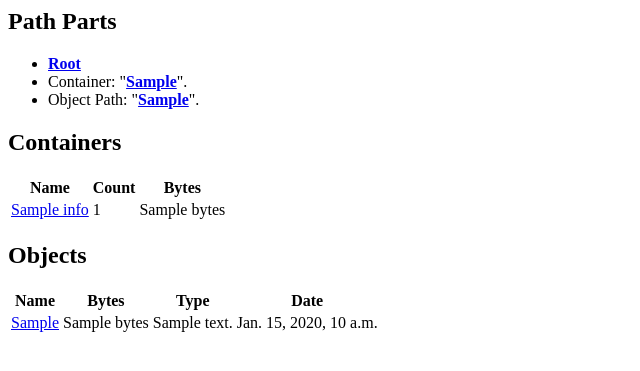
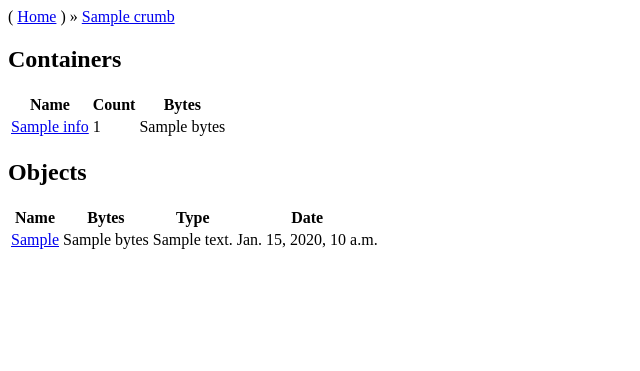
Before and after one commit to ryan-roemer/django-cloud-browser, a Django app: template cloud_browser/templates/cloud_browser/browser.html in a window 1280 px wide. Shown: the top 371 px of the page, without its empty margins (0-640 px from the left). Run offline with Django 3.2, Linux system fonts and the light colour scheme; the template is opened without the code that fills it: most values are stand-ins (such as "Sample title", 1, 10 or a date in 2020); parts of the project's set-up code (start-up, migrations or seed data) failed here and were passed over.

Commit message:
Add breadcrumbs feature and remove old header.

```diff
--- /dev/null
+++ b/cloud_browser/templates/cloud_browser/_breadcrumbs.html
@@ -0,0 +1,14 @@
+{% comment %}
+###############################################################################
+# Path breadcrumbs
+###############################################################################
+{% endcomment %}
+
+{% block breadcrumbs %}
+<div id="cb-breadcrumbs">
+  ( <a href="{% url cloud_browser_browser '' %}">Home</a> )
+  {% for crumb_path, crumb in breadcrumbs %}
+    &raquo; <a href="{% url cloud_browser_browser crumb_path %}">{{ crumb }}</a>
+  {% endfor %}
+</div>
+{% endblock %}
--- a/cloud_browser/templates/cloud_browser/base.html
+++ b/cloud_browser/templates/cloud_browser/base.html
@@ -15,9 +15,10 @@
 </head>
 <body>
 {% block body %}
-  {# {% block menu %}{% endblock %} #}
-  {# {% block content_title %}{% endblock %} #}
-  {% block content %}{% endblock %}
+  {% block breadcrumbs %}
+    {% include "cloud_browser/_breadcrumbs.html" %}
+  {% endblock %}
+  <div id="cb-content">{% block content %}{% endblock %}</div>
 {% endblock %}
 </body>
 </html>
--- a/cloud_browser/templates/cloud_browser/browser.html
+++ b/cloud_browser/templates/cloud_browser/browser.html
@@ -7,23 +7,10 @@
 {% endcomment %}
 
 {% block title %}
-Cloud Browser
+Cloud Browser - {{ path }}
 {% endblock %}
 
 {% block content %}
-<h2>Path Parts</h2>
-<ul>
-  <li><b><a href="{% url cloud_browser_browser '' %}">Root</a></b></li>
-  {% if container_path %}
-  <li>Container: "<b><a href="{% url cloud_browser_browser container_path %}"
-    >{{ container_path }}</a></b>".</li>
-  {% endif %}
-  {% if object_path %}
-  <li>Object Path: "<b><a href="{% url cloud_browser_browser path %}"
-    >{{ object_path }}</a></b>".</li>
-  {% endif %}
-</ul>
-
 {% if container_infos %}
 <h2>Containers</h2>
 <table>
```
Also changed, not shown: cloud_browser/views.py (+14 -0 lines).
